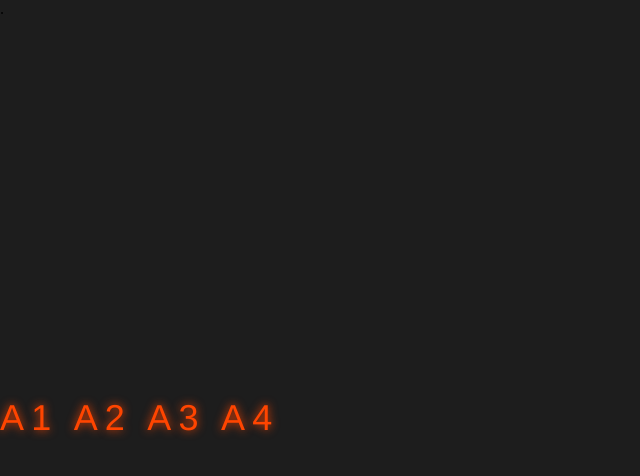
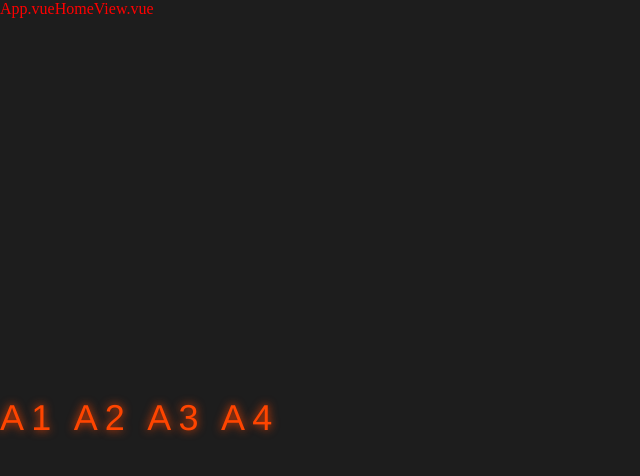
Before and after one commit to friwid/music-review-portal, a Vue app: page /#/ in a window 1280 px wide. Before the commit this address had no page. Shown: the top 476 px of the page, without its empty margins (0-640 px from the left). Built offline with nearby package versions, Linux system fonts and the light colour scheme.

Commit message:
Add test text again

```diff
--- a/src/App.vue
+++ b/src/App.vue
@@ -3,8 +3,12 @@ import { RouterView } from 'vue-router'
 </script>
 
 <template>
-  .
+  <span>App.vue</span>
   <RouterView />
 </template>
 
-<style scoped></style>
+<style scoped>
+span {
+  color: red;
+}
+</style>
--- a/src/views/HomeView.vue
+++ b/src/views/HomeView.vue
@@ -1,6 +1,7 @@
 <script setup></script>
 
 <template>
+  <span>HomeView.vue</span>
   <div class="wrapper">
     <header>
       <nav></nav>
@@ -16,6 +17,10 @@
 </template>
 
 <style scoped>
+span {
+  color: red;
+}
+
 .wrapper {
   line-height: 1.6;
   font-family: Bahnschrift, 'DIN Alternate', 'Franklin Gothic Medium', 'Nimbus Sans Narrow',
```
